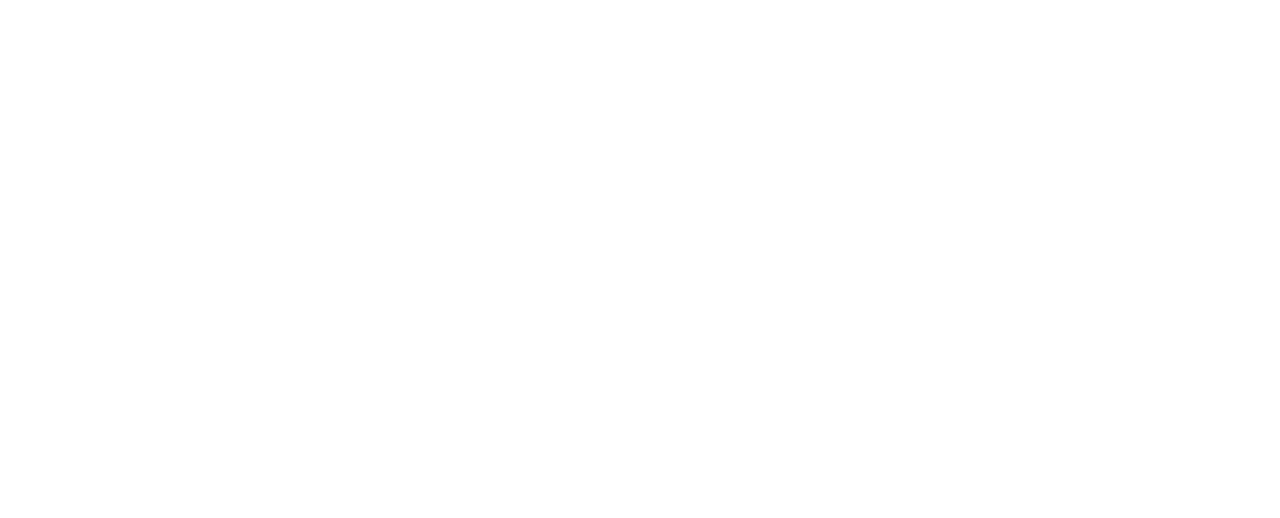
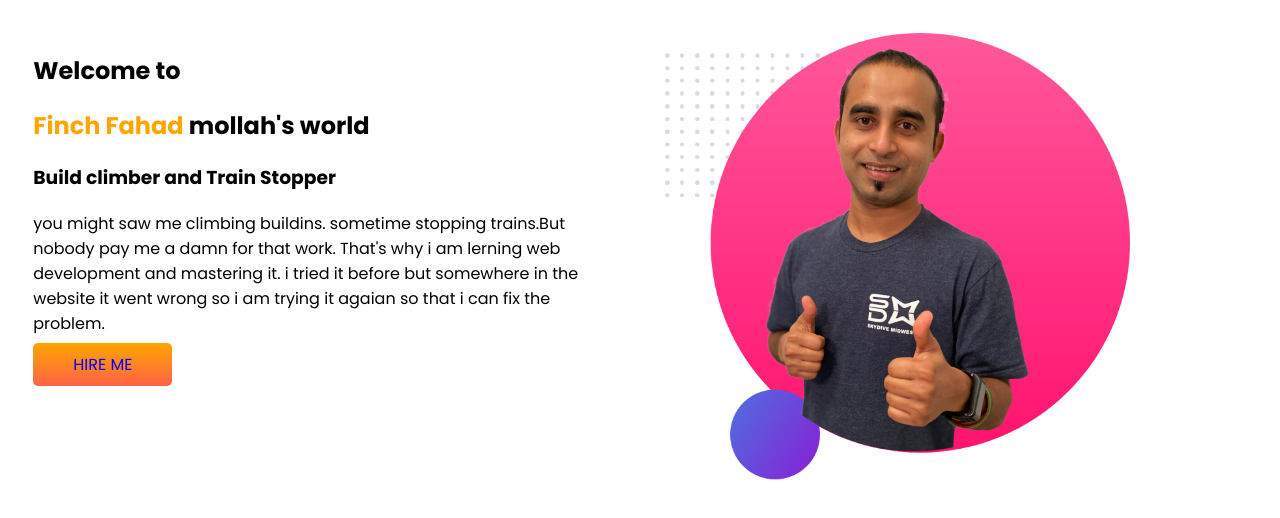
Before and after one commit to Meherab101/developer-portfolio, a plain HTML site: page index.html in a window 1280 px wide. Drawn offline with Linux system fonts and the light colour scheme.

Commit message:
first push

```diff
--- a/index.html
+++ b/index.html
@@ -1,12 +1,35 @@
 <!DOCTYPE html>
 <html lang="en">
+
 <head>
     <meta charset="UTF-8">
     <meta name="viewport" content="width=device-width, initial-scale=1.0">
-    <title>motiar rahamn portfolio</title>
+    <title>finch fahad mollah portfolio</title>
+    <link rel="preconnect" href="https://fonts.googleapis.com">
+    <link rel="preconnect" href="https://fonts.gstatic.com" crossorigin>
+    <link
+        href="https://fonts.googleapis.com/css2?family=Poppins:ital,wght@0,100;0,200;0,300;0,400;0,500;0,600;0,700;0,800;0,900;1,100;1,200;1,300;1,400;1,500;1,600;1,700;1,800;1,900&display=swap"
+        rel="stylesheet">
     <link rel="stylesheet" href="style.css">
 </head>
+
 <body>
+    <section>
+        <div class="half-width">
+            <h1>Welcome to</h1>
+            <h1><span class="orange-color">Finch Fahad</span> mollah's world</h1>
+            <h3>Build climber and Train Stopper</h3>
+            <p>you might saw me climbing buildins. sometime stopping trains.But nobody pay me a damn for that work.
+                That's why i am lerning web development and mastering it. i tried it before but somewhere in the website
+                it
+                went
+                wrong so i am trying it agaian so that i can fix the problem.</p>
+            <a class="link-button" target="_blank" href="https://www.instagram.com/marketing_with_meherab/">HIRE ME</a>
+        </div>
+        <div class="half-width">
+            <img src="images/jhankar2.png" alt="">
+        </div>
+    </section>
+</body>
 
-</body>
 </html>
--- a/style.css
+++ b/style.css
@@ -0,0 +1,27 @@
+body {
+    font-family: "Poppins", sans-serif;
+}
+
+span {
+    color: orange;
+}
+
+section {
+    display: flex;
+}
+
+.half-width {
+    width: 50%;
+    padding: 2%;
+}
+
+.half-width img {
+    width: 80%;
+}
+
+.link-button {
+    text-decoration: none;
+    padding: 10px 40px;
+    border-radius: 5px;
+    background-image: linear-gradient(orange, tomato);
+}
```
Also changed, not shown: images/dream-bg.png (added), images/exp-bg.png (added), images/jhankar.png (added), images/jhankar2.png (added), images/my-bg.png (added), images/my-bg2.png (added), images/top-banner.png (added), 7 other files.
